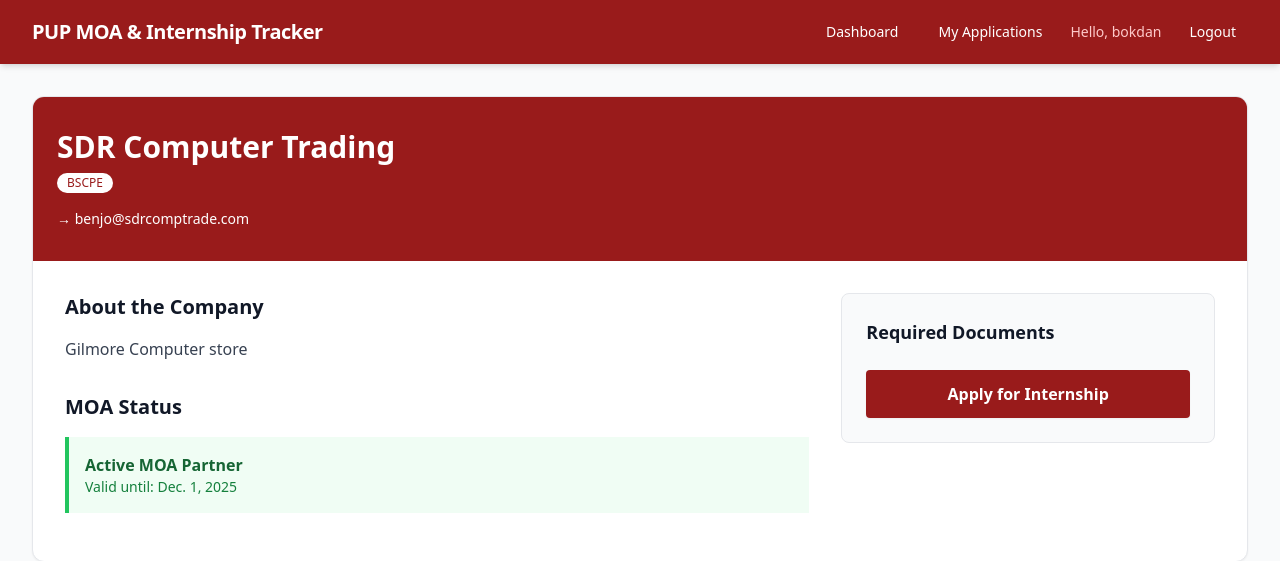
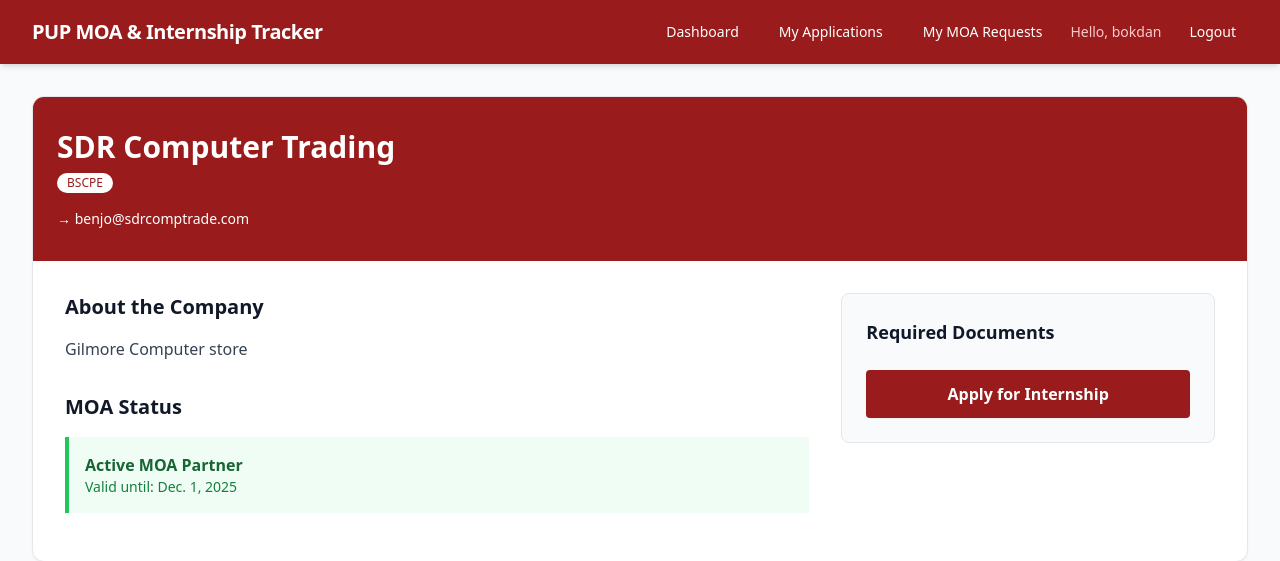
Before and after one commit to MoonHunter99/MOA-tracker-project, a Django app: page /1/ in a window 1280 px wide. Shown: the top 561 px of the page. Run offline with Django 5.2, Linux system fonts and the light colour scheme; a user stored in the database is signed in; data comes from the database, SQL or seed files in the repository; data that the repository does not hold is empty; some libraries are stand-ins or nearby versions.

Commit message:
uppdated the nav bar to innclude the link to the my_moa_requests

```diff
--- a/core/templates/base.html
+++ b/core/templates/base.html
@@ -19,6 +19,9 @@
 
                     {% if user.is_authenticated %}
                         <a href="{% url 'applications:my_applications' %}" class="hover:bg-red-700 px-3 py-2 rounded-md text-sm font-medium">My Applications</a>
+
+                        <a href="{% url 'moas:my_moa_requests' %}" class="hover:bg-red-700 px-3 py-2 rounded-md text-sm font-medium">My MOA Requests</a>
+
                         <span class="text-sm font-medium ml-4 text-red-200">Hello, {{ user.username }}</span>
                         <form action="{% url 'accounts:logout' %}" method="post" class="inline">
                             {% csrf_token %}
```
